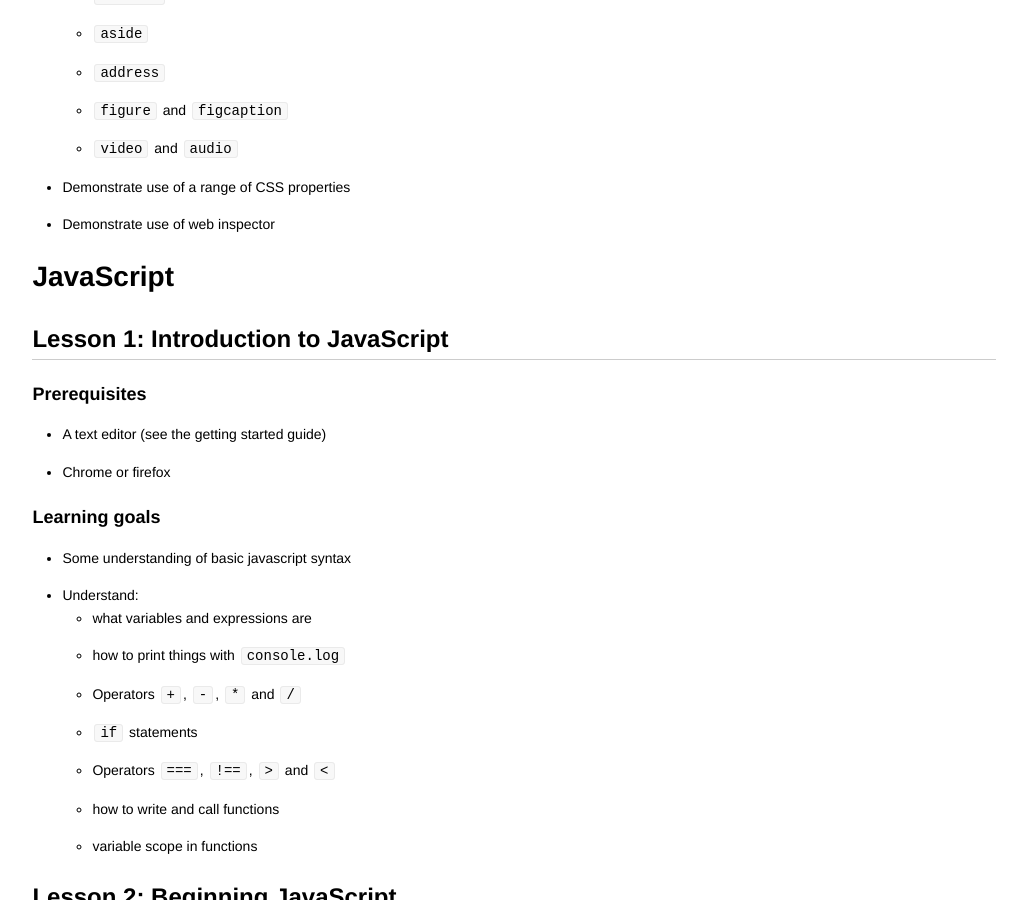
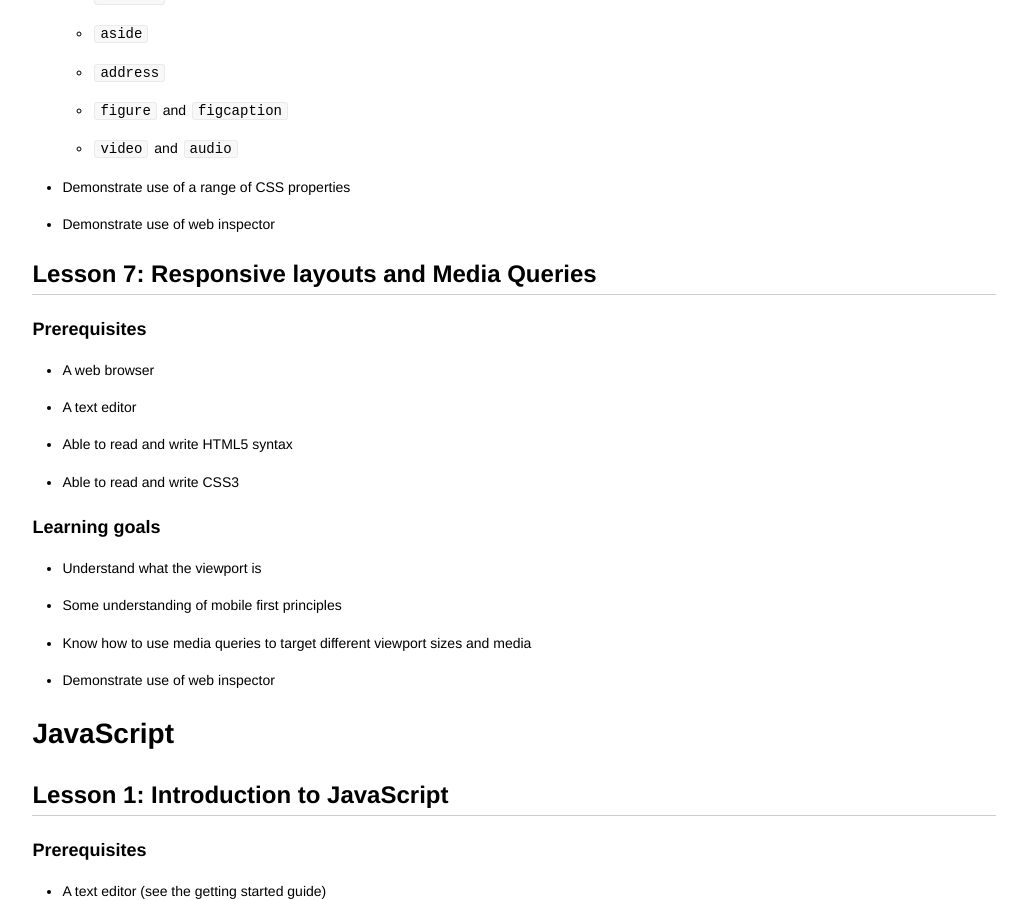
Before and after one commit to codebar/tutorials, a Jekyll site: the page built from coaches/lesson-guide.md, in a window 1280 px wide and 900 px high, scrolled down 4098 px. Shown: the whole window, without its empty margins (126-1153 px from the left). Built offline with Jekyll 4.4.1, drawn with Linux system fonts in a browser that asks for light colours.

Commit message:
updated coach guide with lesson 7

```diff
--- a/coaches/lesson-guide.md
+++ b/coaches/lesson-guide.md
@@ -144,6 +144,22 @@ of a tutorial the student should be focussing on.
   - `figure` and `figcaption`
   - `video` and `audio`
 - Demonstrate use of a range of CSS properties
+- Demonstrate use of web inspector
+
+## Lesson 7: Responsive layouts and Media Queries
+
+### Prerequisites
+
+- A web browser
+- A text editor
+- Able to read and write HTML5 syntax
+- Able to read and write CSS3
+
+### Learning goals
+
+- Understand what the viewport is
+- Some understanding of mobile first principles
+- Know how to use media queries to target different viewport sizes and media
 - Demonstrate use of web inspector
 
 # JavaScript
```
